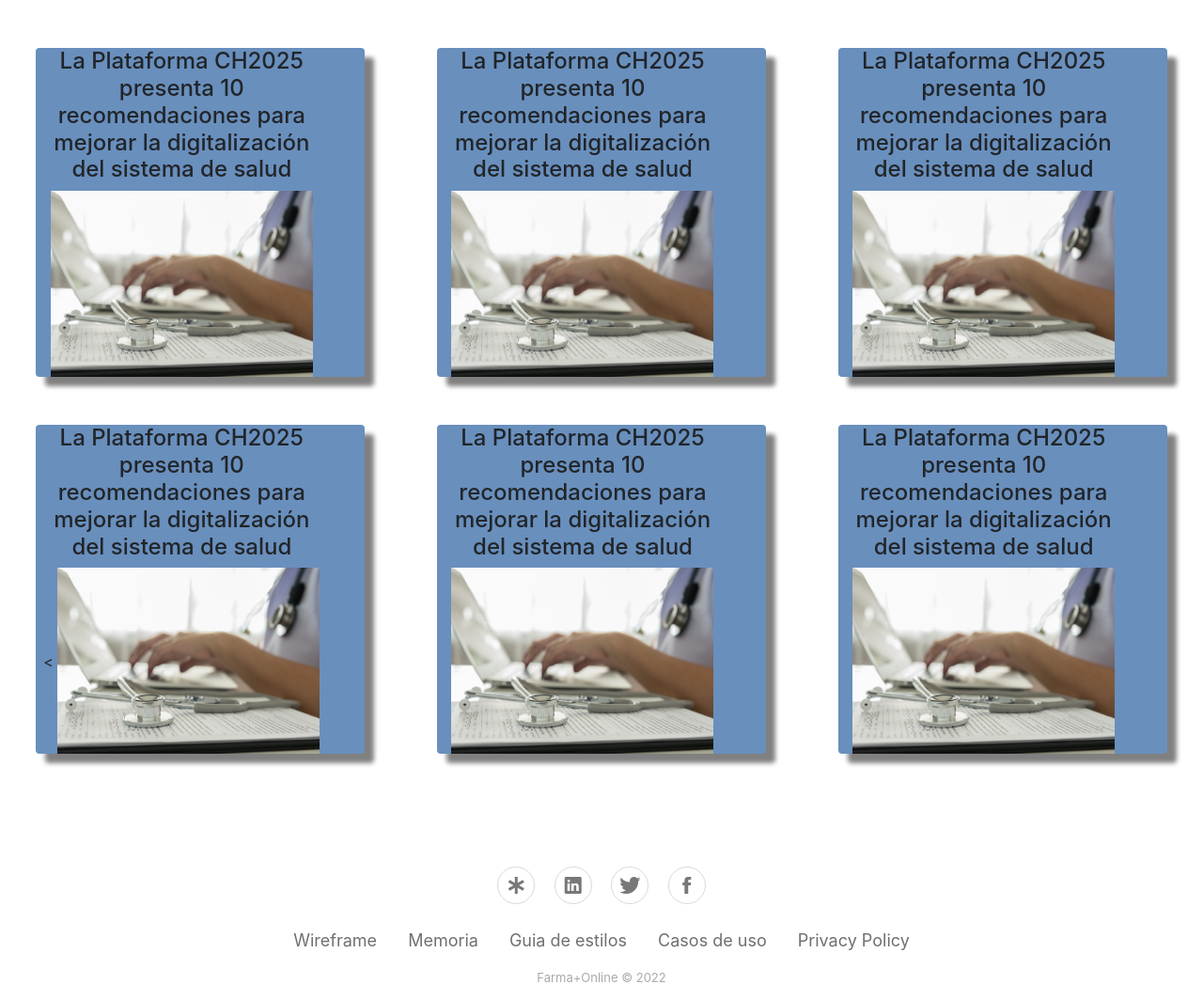
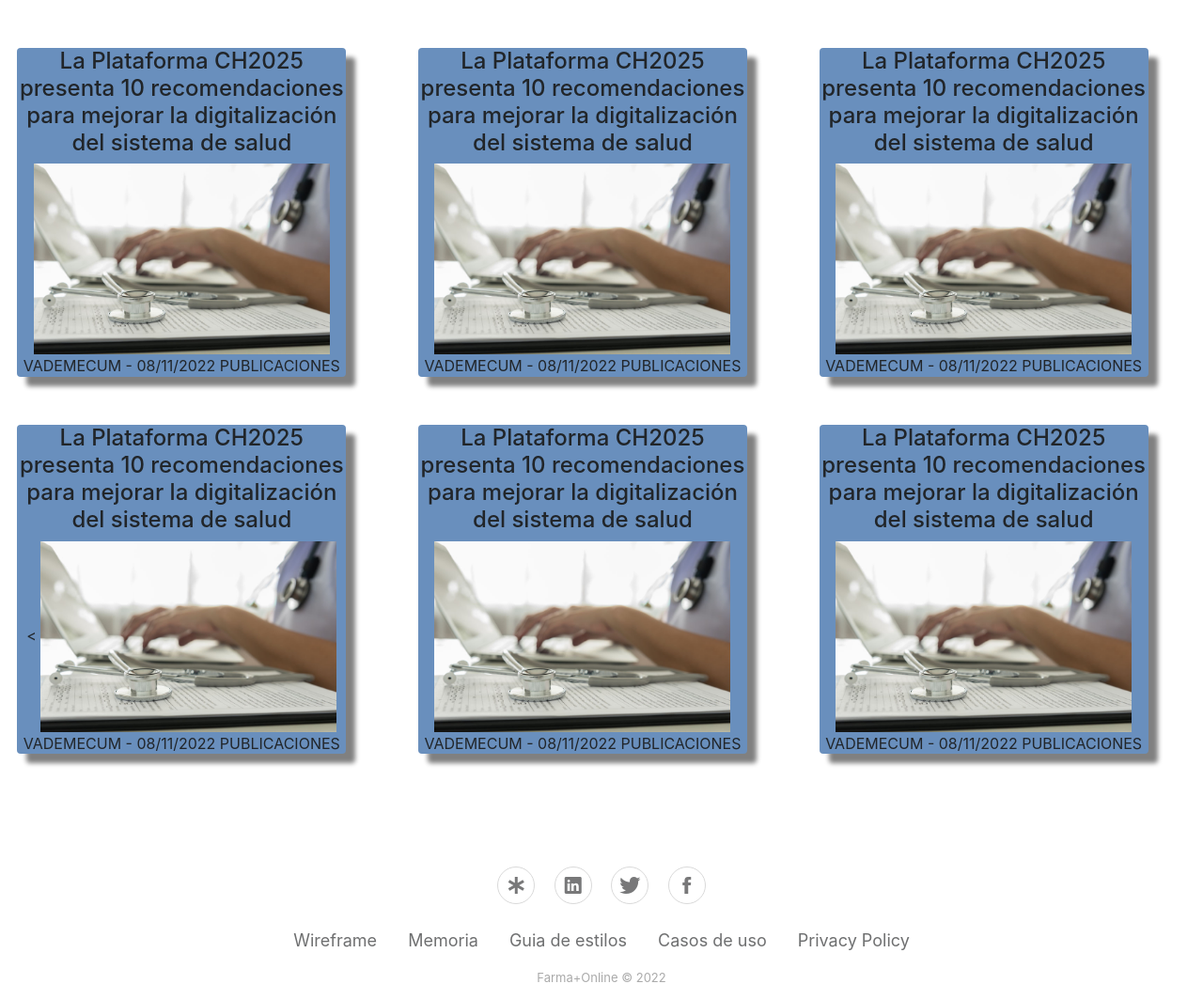
Before and after one commit to btorrent21/projecte, a PHP site: page / in a window 1280 px wide. Shown: the part 160-1207 px from the top of the page at 94% size. Run offline with PHP 8.4, Linux system fonts and the light colour scheme.

Commit message:
Update CSS-index.css

```diff
--- a/CSS/CSS-index.css
+++ b/CSS/CSS-index.css
@@ -131,8 +131,7 @@ background-color: #38659c;
     box-shadow: 10px 10px 5px grey;
     overflow: hidden;
     text-align: center;
-    padding-right: 40px;
-    justify-content: center;
+    margin-right: 40px;
 }
 
 .noticias:hover{
```
